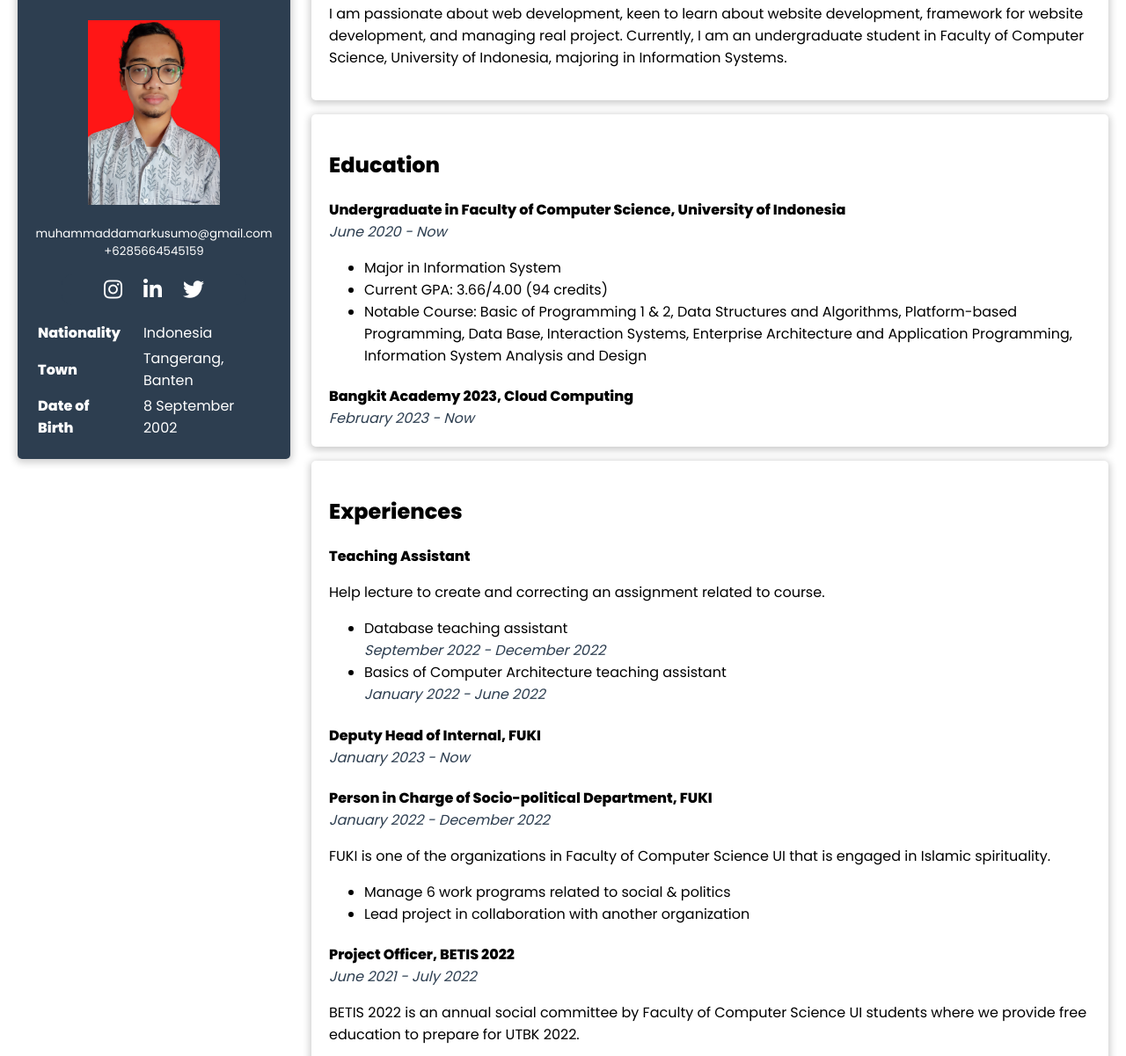
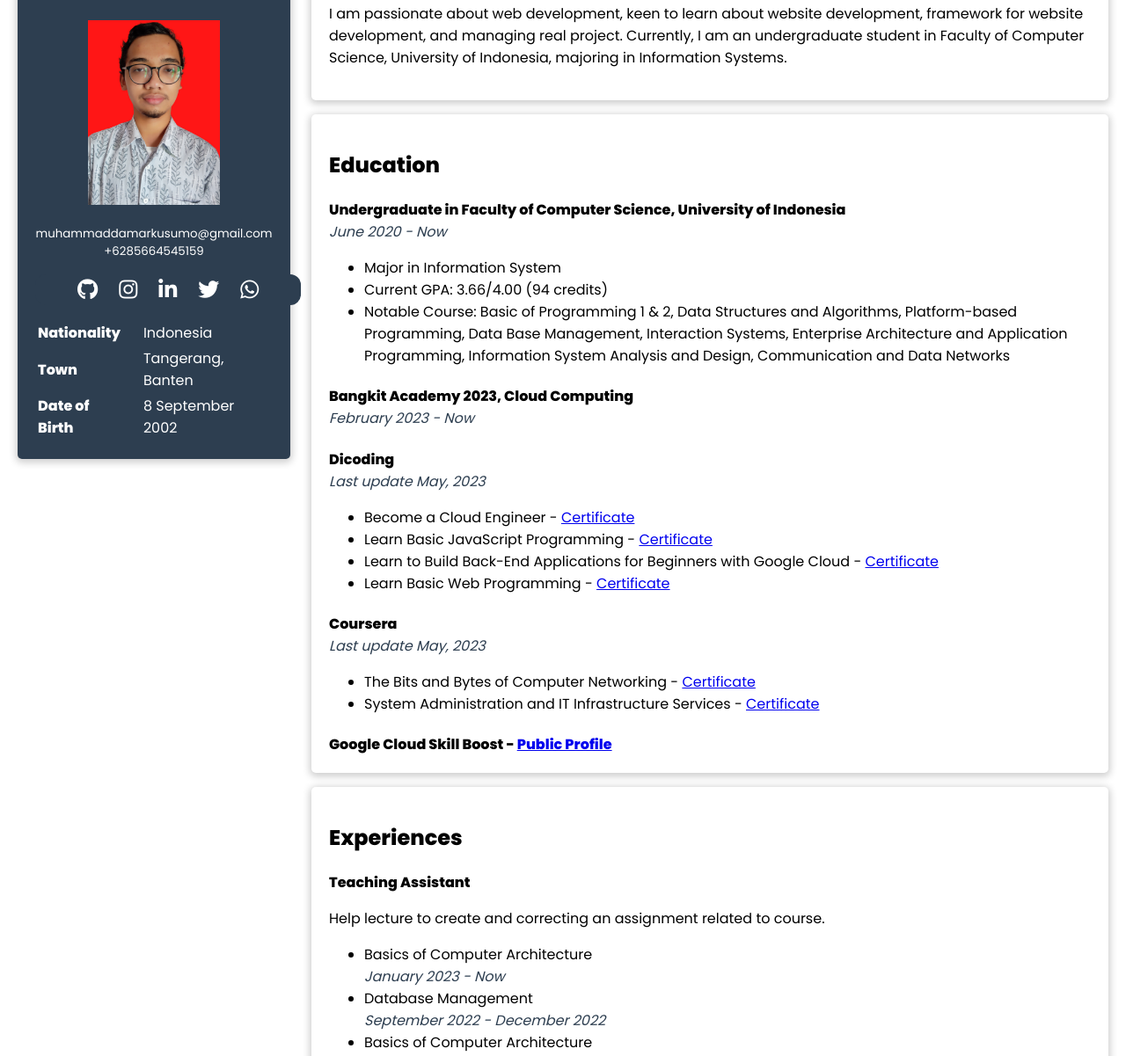
Before and after one commit to DamarKusumo/basicportofolio, a plain HTML site: page index.html in a window 1280 px wide. Shown: the part 172-1373 px from the top of the page at 88% size. Drawn offline with Linux system fonts and the light colour scheme.

Commit message:
Update Education & Contanct

```diff
--- a/index.html
+++ b/index.html
@@ -64,6 +64,13 @@
                 <ul>
                   <li>
                     <a
+                      href="https://www.github.com/DamarKusumo/"
+                      target="_blank"
+                      ><i class="fab fa-github"></i
+                    ></a>
+                  </li>
+                  <li>
+                    <a
                       href="https://www.instagram.com/damar_kusumo/"
                       target="_blank"
                       ><i class="fab fa-instagram"></i
@@ -71,7 +78,7 @@
                   </li>
                   <li>
                     <a
-                      href="https://www.linkedin.com/in/muhammad-damar-kusumo-25b2741b7"
+                      href="https://www.linkedin.com/in/muhammad-damar-kusumo"
                       target="_blank"
                       ><i class="fab fa-linkedin-in"></i
                     ></a>
@@ -79,6 +86,11 @@
                   <li>
                     <a href="https://twitter.com/Damar_Kusumo08" target="_blank"
                       ><i class="fab fa-twitter"></i
+                    ></a>
+                  </li>
+                  <li>
+                    <a href="https://wa.me/+6285664545159" target="_blank"
+                      ><i class="fab fa-whatsapp"></i
                     ></a>
                   </li>
                 </ul>
@@ -125,26 +137,41 @@
             <li>Major in Information System</li>
             <li>Current GPA: 3.66/4.00 (94 credits)</li>
             <li>
-              Notable Course: Basic of Programming 1 & 2, Data Structures and
-              Algorithms, Platform-based Programming, Data Base, Interaction
-              Systems, Enterprise Architecture and Application Programming,
-              Information System Analysis and Design
+              Notable Course: Basic of Programming 1 & 2, Data Structures and Algorithms, Platform-based
+              Programming, Data Base Management, Interaction Systems, Enterprise Architecture and Application
+              Programming, Information System Analysis and Design, Communication and Data Networks
             </li>
           </ul>
           <h4>Bangkit Academy 2023, Cloud Computing</h4>
           <div class="year">February 2023 - Now</div>
+          <h4>Dicoding</h4>
+          <div class="year">Last update May, 2023</div>
+          <ul>
+            <li>Become a Cloud Engineer - <span><a href="https://www.dicoding.com/certificates/07Z6VVJYRXQR">Certificate</a></span></li>
+            <li>Learn Basic JavaScript Programming - <span><a href="https://www.dicoding.com/certificates/EYX49WWR5PDL">Certificate</a></span></li>
+            <li>Learn to Build Back-End Applications for Beginners with Google Cloud - <span><a href="https://www.dicoding.com/certificates/07Z6G2Q9YXQR">Certificate</a></span></li>
+            <li>Learn Basic Web Programming - <span><a href="https://www.dicoding.com/certificates/0LZ0G0D0QX65">Certificate</a></span></li>
+          </ul>
+          <h4>Coursera</h4>
+          <div class="year">Last update May, 2023</div>
+          <ul>
+            <li>The Bits and Bytes of Computer Networking - <span><a href="https://coursera.org/share/2ce284064cb1bc95252bccd2cc57c8dc">Certificate</a></span></li>
+            <li>System Administration and IT Infrastructure Services - <span><a href="https://coursera.org/share/d121b463290ec9dea363df46b584041d">Certificate</a></span></li>
+          </ul>
+          <h4>Google Cloud Skill Boost - <span><a href="https://www.cloudskillsboost.google/public_profiles/639bc2f0-94ab-4ae8-b7e5-64c519f122b9">Public Profile</a></span></h4>
         </article>
         <article id="experiences" class="card">
           <h2>Experiences</h2>
           <h4>Teaching Assistant</h4>
           <p>
-            Help lecture to create and correcting an assignment related to
-            course.
+            Help lecture to create and correcting an assignment related to course.
           </p>
           <ul>
-            <li>Database teaching assistant</li>
+            <li>Basics of Computer Architecture</li>
+            <div class="year">January 2023 - Now</div>
+            <li>Database Management</li>
             <div class="year">September 2022 - December 2022</div>
-            <li>Basics of Computer Architecture teaching assistant</li>
+            <li>Basics of Computer Architecture</li>
             <div class="year">January 2022 - June 2022</div>
           </ul>
           <h4>Deputy Head of Internal, FUKI</h4>
@@ -216,6 +243,7 @@
           </ul>
           <h4>Tech Framework</h4>
           <ul>
+            <li>NextJS</li>
             <li>Django</li>
             <li>React</li>
             <li>Spring-boot</li>
@@ -240,7 +268,9 @@
         </article>
         <article id="portofolio" class="card">
           <h2>Portofolio</h2>
-          <h4>Soon to be update</h4>
+          <h4>Follow <span><a
+            href="https://www.github.com/DamarKusumo/"
+            target="_blank">my github</a></span> to get more update</h4>
         </article>
       </div>
     </main>
```
